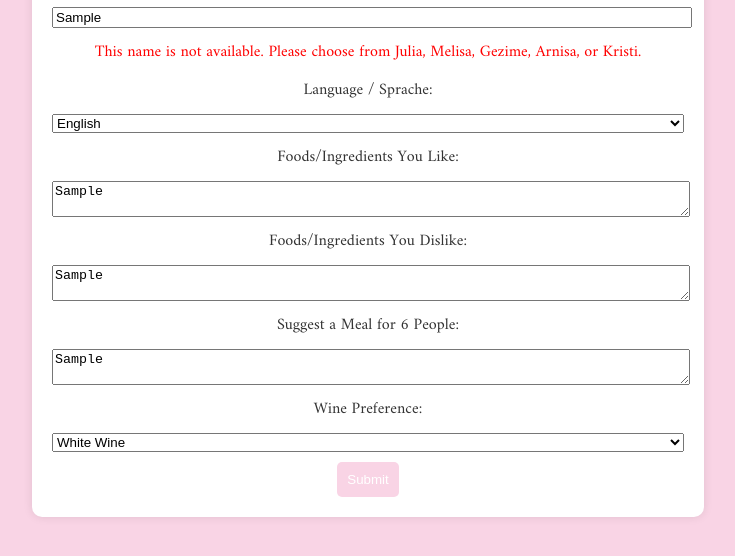
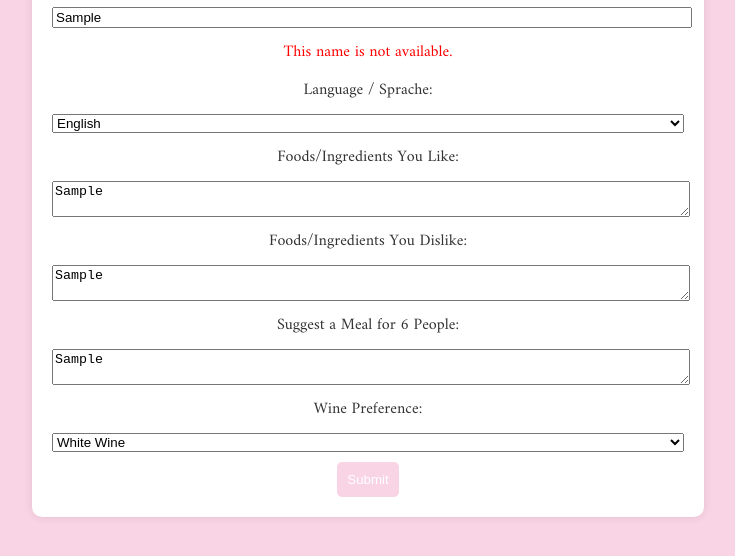
Before and after one commit to miniedles/birthday220325, a plain HTML site: page food/index.html in a window 1280 px wide. Both pictures are taken after typing "Sample", "Sample", "Sample", "Sample" into the empty fields and a click on the button "Submit". Shown: the part 158-714 px from the top of the page, without its empty margins (272-1007 px from the left). Drawn offline with nearby package versions, Linux system fonts and the light colour scheme.

Commit message:
Update index.html

```diff
--- a/food/index.html
+++ b/food/index.html
@@ -46,7 +46,7 @@
         <!-- Name Input -->
         <label for="name">Your Name:</label>
         <input type="text" id="name" placeholder="Enter your name" />
-        <div id="nameError" class="error" style="display: none;">This name is not available. Please choose from Julia, Melisa, Gezime, Arnisa, or Kristi.</div>
+        <div id="nameError" class="error" style="display: none;">This name is not available.</div>
 
         <label for="language">Language / Sprache:</label>
         <select id="language">
```
